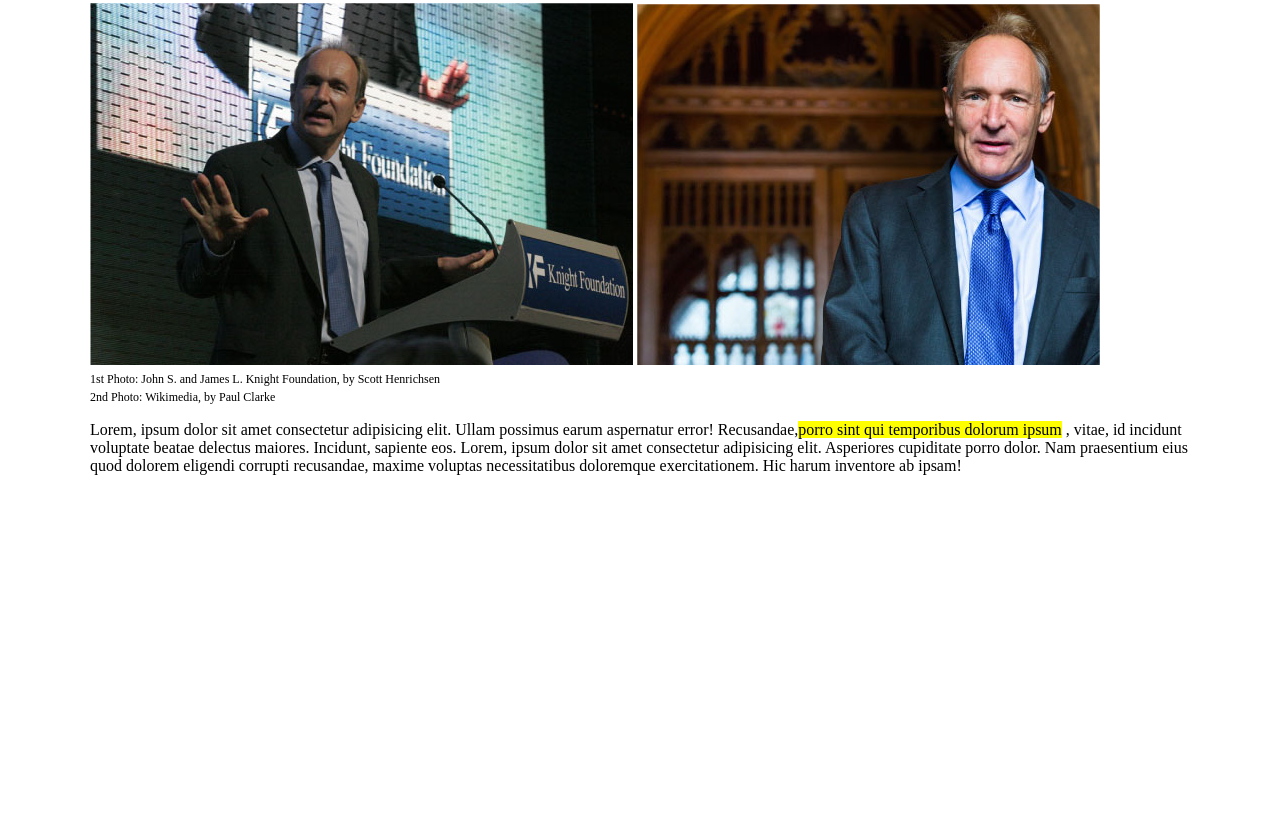
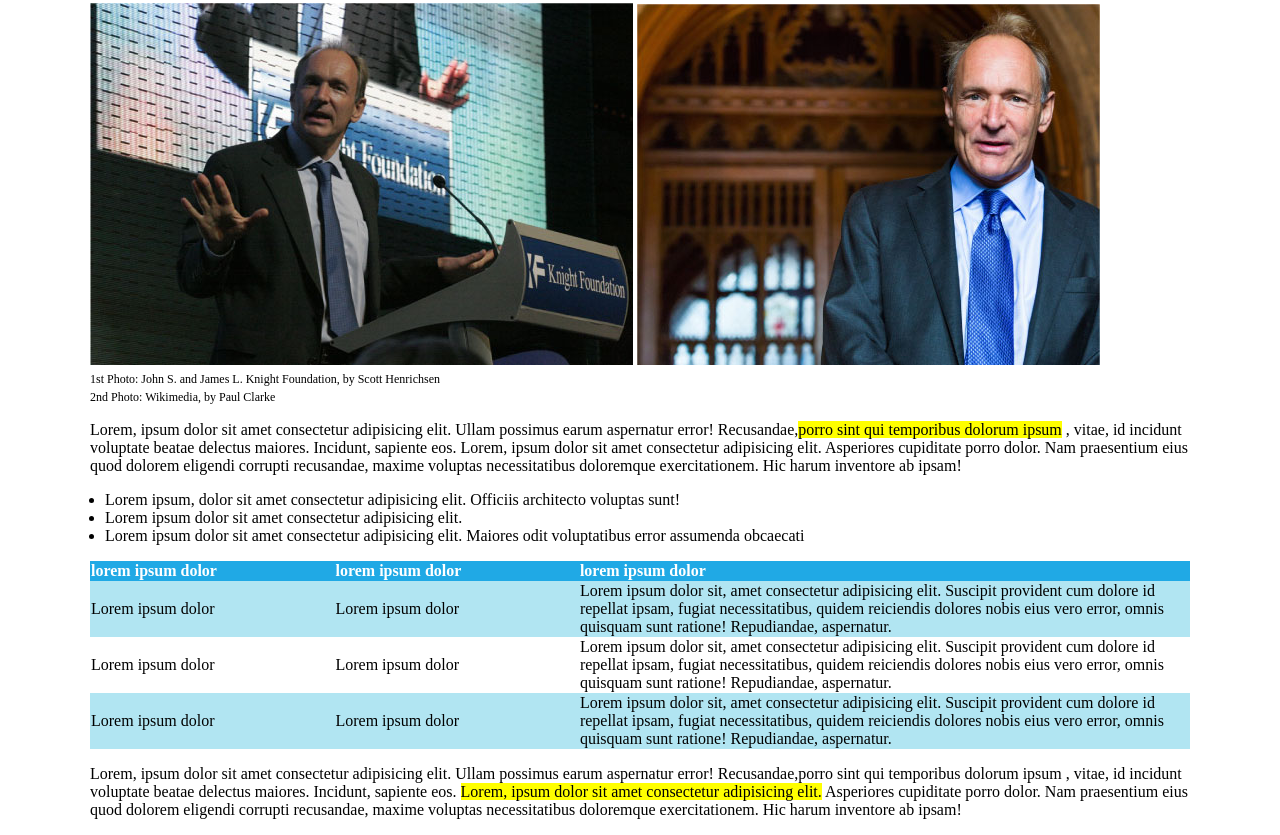
Before and after one commit to mauro-20/html-css-booleaner, a plain HTML site: page index.html in a window 1280 px wide. Shown: the part 363-1198 px from the top of the page. Before the commit the page ends 854 px from the top, so only its background shows below. Drawn offline with Linux system fonts and the light colour scheme.

Commit message:
add unordered list, table and last paragraph

```diff
--- a/css/style.css
+++ b/css/style.css
@@ -38,3 +38,30 @@ h1 {
 .highlight-yellow{
   background-color: yellow;
 }
+
+.list{
+  padding-left: 15px;
+}
+
+table{
+  border-collapse: collapse
+}
+
+th{
+  background-color: #20A9E5;
+  color: #FFFFFF;
+}
+
+.td-narrow{
+  width: 20%;
+  text-align: left;
+}
+
+.td-wide{
+  width: 50%;
+  text-align: left;
+}
+
+.bkgrd-blue{
+  background-color: #B1E5F2;
+}
--- a/index.html
+++ b/index.html
@@ -42,13 +42,83 @@
       </div>
       <!-- /images container -->
 
-      <!-- first paragraph -->
-      <p>Lorem, ipsum dolor sit amet consectetur adipisicing elit. Ullam possimus earum aspernatur error!
-        Recusandae,<span class="highlight-yellow">porro sint qui temporibus dolorum ipsum</span> , vitae, id incidunt
-        voluptate beatae delectus maiores. Incidunt, sapiente eos. Lorem, ipsum dolor sit amet consectetur adipisicing
-        elit. Asperiores cupiditate porro dolor. Nam praesentium eius quod dolorem eligendi corrupti recusandae, maxime
-        voluptas necessitatibus doloremque exercitationem. Hic harum inventore ab ipsam!</p>
-      <!-- /first paragraph -->
+      <!-- article -->
+      <section class="article">
+        <!-- first paragraph -->
+        <p>Lorem, ipsum dolor sit amet consectetur adipisicing elit. Ullam possimus earum aspernatur error!
+          Recusandae,<span class="highlight-yellow">porro sint qui temporibus dolorum ipsum</span> , vitae, id incidunt
+          voluptate beatae delectus maiores. Incidunt, sapiente eos. Lorem, ipsum dolor sit amet consectetur adipisicing
+          elit. Asperiores cupiditate porro dolor. Nam praesentium eius quod dolorem eligendi corrupti recusandae,
+          maxime
+          voluptas necessitatibus doloremque exercitationem. Hic harum inventore ab ipsam!
+        </p>
+        <!-- /first paragraph -->
+
+        <!-- unordered list -->
+        <ul class="list">
+          <li>Lorem ipsum, dolor sit amet consectetur adipisicing elit. Officiis architecto voluptas sunt!</li>
+          <li>Lorem ipsum dolor sit amet consectetur adipisicing elit. </li>
+          <li>Lorem ipsum dolor sit amet consectetur adipisicing elit. Maiores odit voluptatibus error assumenda
+            obcaecati
+          </li>
+        </ul>
+        <!-- /unordered list -->
+
+        <!-- table -->
+        <table>
+          <thead>
+            <tr>
+              <th class="td-narrow">lorem ipsum dolor</th>
+              <th class="td-narrow">lorem ipsum dolor</th>
+              <th class="td-wide">lorem ipsum dolor</th>
+            </tr>
+          </thead>
+          <tbody>
+            <tr class="bkgrd-blue">
+              <td>Lorem ipsum dolor</td>
+              <td>Lorem ipsum dolor</td>
+              <td>Lorem ipsum dolor sit, amet consectetur adipisicing elit. Suscipit provident cum dolore id repellat
+                ipsam,
+                fugiat necessitatibus, quidem reiciendis dolores nobis eius vero error, omnis quisquam sunt ratione!
+                Repudiandae, aspernatur.
+              </td>
+            </tr>
+            <tr>
+              <td>Lorem ipsum dolor</td>
+              <td>Lorem ipsum dolor</td>
+              <td>Lorem ipsum dolor sit, amet consectetur adipisicing elit. Suscipit provident cum dolore id repellat
+                ipsam,
+                fugiat necessitatibus, quidem reiciendis dolores nobis eius vero error, omnis quisquam sunt ratione!
+                Repudiandae, aspernatur.
+              </td>
+            </tr>
+            <tr class="bkgrd-blue">
+              <td>Lorem ipsum dolor</td>
+              <td>Lorem ipsum dolor</td>
+              <td>Lorem ipsum dolor sit, amet consectetur adipisicing elit. Suscipit provident cum dolore id repellat
+                ipsam,
+                fugiat necessitatibus, quidem reiciendis dolores nobis eius vero error, omnis quisquam sunt ratione!
+                Repudiandae, aspernatur.
+              </td>
+            </tr>
+          </tbody>
+        </table>
+        <!-- /table -->
+
+        <!-- last paragraph -->
+        <p>Lorem, ipsum dolor sit amet consectetur adipisicing elit. Ullam possimus earum aspernatur error!
+          Recusandae,porro sint qui temporibus dolorum ipsum , vitae, id incidunt
+          voluptate beatae delectus maiores. Incidunt, sapiente eos. <span class="highlight-yellow">Lorem, ipsum
+            dolor sit amet consectetur adipisicing
+            elit.</span> Asperiores cupiditate porro dolor. Nam praesentium eius quod dolorem eligendi corrupti
+          recusandae,
+          maxime
+          voluptas necessitatibus doloremque exercitationem. Hic harum inventore ab ipsam!
+        </p>
+        <!-- /last paragraph -->
+
+      </section>
+      <!-- /article -->
 
 
     </main>
```
